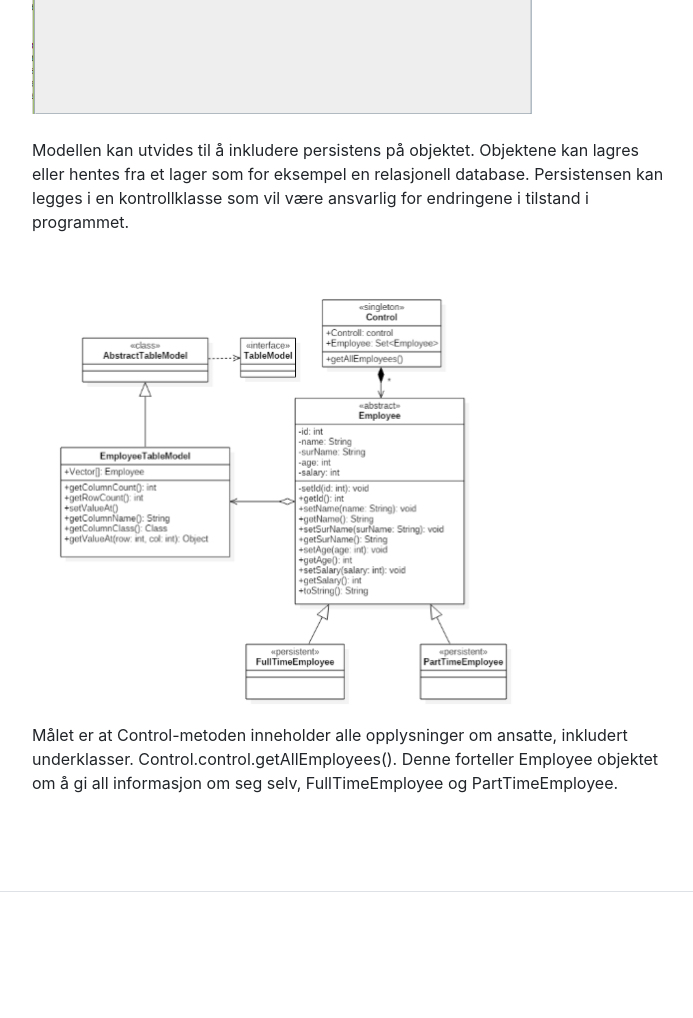
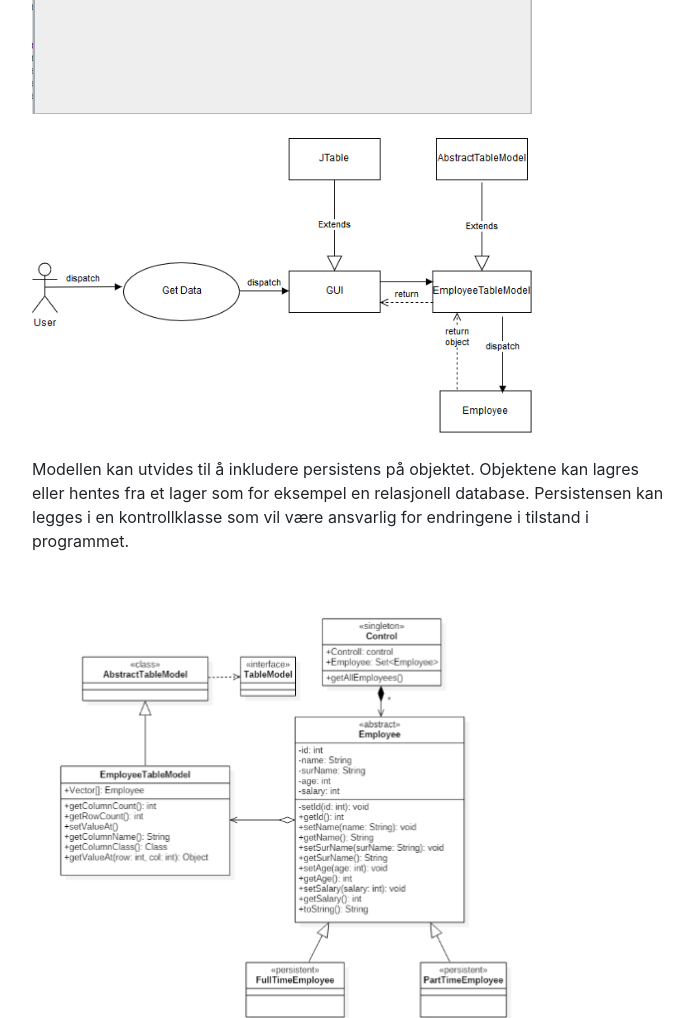
Before and after one commit to dina002/Objektorientert-Analyse-og-Design-Eksamen, a website with bundled scripts: page index.html in a window 1280 px wide. Shown: the part 6640-7658 px from the top of the page, without its empty margins (288-981 px from the left). Built offline with nearby package versions, Linux system fonts and the light colour scheme; a web font is replaced by a local one.

Commit message:
usecase/dataflytdiagram

```diff
--- a/index.html
+++ b/index.html
@@ -162,7 +162,8 @@ Hvis det da ønskes, kan kolonne-navnene redigeres ved hjelp av å overstyre get
                 <pre>public Main() {<br>Vector&ltEmployee&gt testData = new Vector&ltEmployee&gt(10, 10);<br>testData.addElement(new Employee(new Integer(1), "Test", "Testen",(new Integer(25)), (new Integer(100000))));<br>testData.addElement(new Employee(new Integer(2), "K", "R",(new Integer(40)), (new Integer(350000))));<br>model = new TableModel(testData);<br>table = new JTable(model);<br>}<br>}<br></pre>
               </div><br>
               <p class="mb-5">Resultatet:</p>
-              <img src="img/resultat.png">
+              <img src="img/resultat.png"><br><br>
+              <a href="svg/dataflytdiagram.svg"><img src="img/dataflytdiagram.png"></a>
               <br><br>
             <p class="mb-5">Modellen kan utvides til å inkludere persistens på objektet. Objektene kan lagres eller hentes fra et lager som for eksempel en relasjonell database. Persistensen kan legges i en kontrollklasse som vil være ansvarlig for endringene i tilstand i programmet.</p>
             <a href="svg/persistens.svg"><img src="img/persistent.png"></a>
@@ -183,6 +184,7 @@ Hvis det da ønskes, kan kolonne-navnene redigeres ved hjelp av å overstyre get
               <a href="svg/persistens.svg">Persistens employee diagram</a><br>
               <a href="svg/hirearki.svg">Hierarki-diagram</a><br>
               <a href="svg/sekvenns.svg">Sekvennsdiagram</a><br>
+              <a href="svg/dataflytdiagram.svg">Dataflytdiagram></a><br>
             </div>
           </div>
 
```
Also changed, not shown: img/dataflytdiagram.png (added), svg/dataflytdiagram.svg (added).
